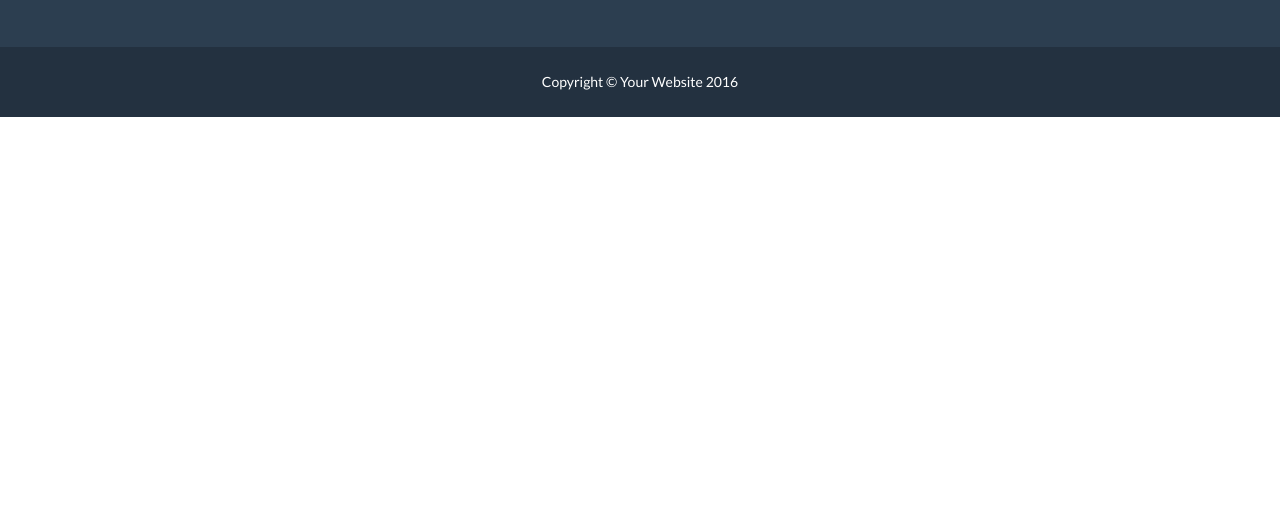
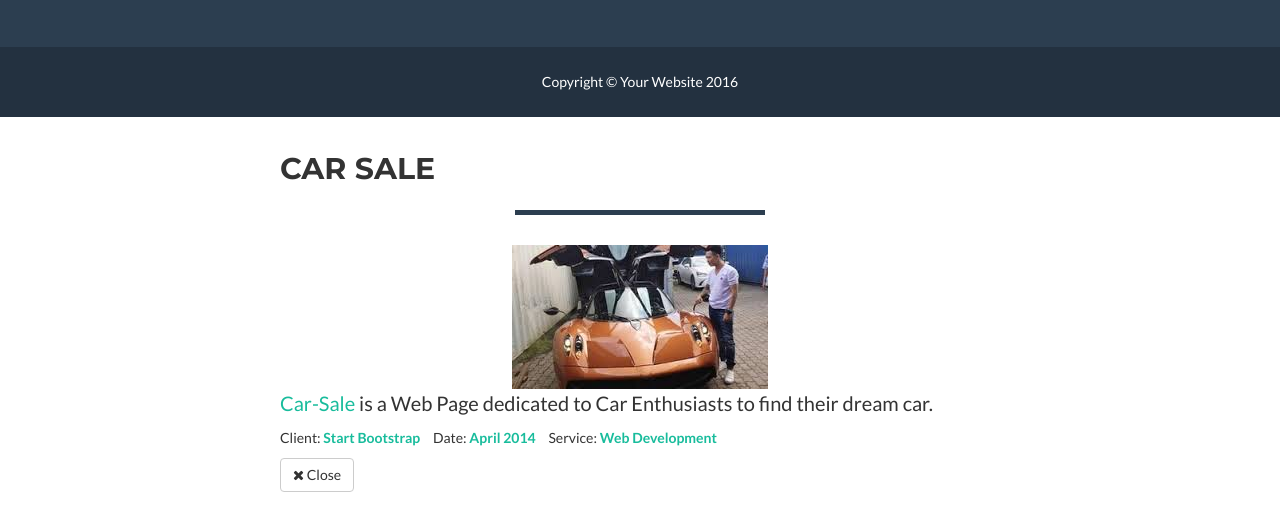
Before and after one commit to josiahkeith/josiahkeith.github.io, a website: page index.html in a window 1280 px wide. Shown: the part 2761-3268 px from the top of the page. Before the commit the page ends 2878 px from the top, so only its background shows below. Drawn offline with nearby package versions, Linux system fonts and the light colour scheme.

Commit message:
Update index.html

```diff
--- a/index.html
+++ b/index.html
@@ -291,6 +291,35 @@
             </div>
         </div>
     </div>
+                    <div class="container">
+                <div class="row">
+                    <div class="col-lg-8 col-lg-offset-2">
+                        <div class="modal-body">
+                            <h2>Car Sale</h2>
+                            <hr class="star-primary">
+                            <img src="img/car.jpg" class="img-responsive img-centered" alt="">
+                            <p><a href="https://josiahkeith.github.io/Car-Sale.github.io/"> Car-Sale</a> is a Web Page dedicated to Car Enthusiasts to find their dream car.</p>
+                            <ul class="list-inline item-details">
+                                <li>Client:
+                                    <strong><a href="http://startbootstrap.com">Start Bootstrap</a>
+                                    </strong>
+                                </li>
+                                <li>Date:
+                                    <strong><a href="http://startbootstrap.com">April 2014</a>
+                                    </strong>
+                                </li>
+                                <li>Service:
+                                    <strong><a href="http://startbootstrap.com">Web Development</a>
+                                    </strong>
+                                </li>
+                            </ul>
+                            <button type="button" class="btn btn-default" data-dismiss="modal"><i class="fa fa-times"></i> Close</button>
+                        </div>
+                    </div>
+                </div>
+            </div>
+        </div>
+    </div>
     <div class="portfolio-modal modal fade" id="portfolioModal2" tabindex="-1" role="dialog" aria-hidden="true">
         <div class="modal-content">
             <div class="close-modal" data-dismiss="modal">
```
